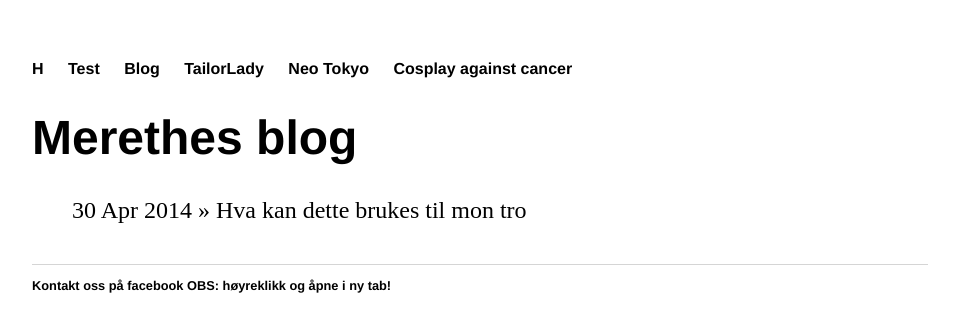
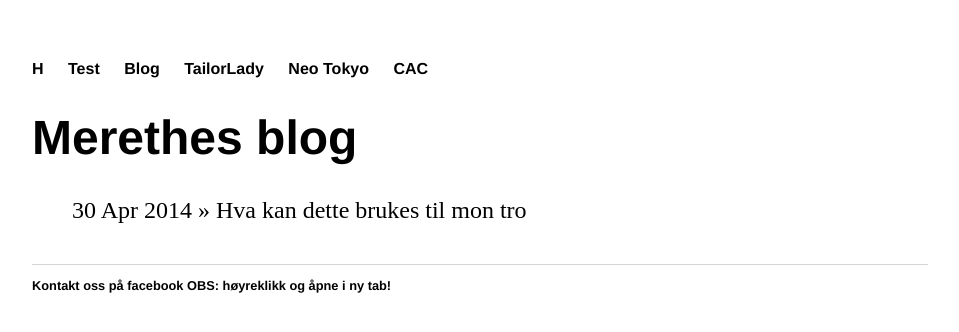
Before and after one commit to Varda84/Digicon_shop, a Jekyll site: the page built from blog/index.html, in a window 1280 px wide. Shown: the top 332 px of the page, without its empty margins (160-1119 px from the left). Built offline with Jekyll 4.4.1, drawn with Linux system fonts in a browser that asks for light colours.

Commit message:
Update default.html

```diff
--- a/_layouts/default.html
+++ b/_layouts/default.html
@@ -13,7 +13,7 @@
 	        		<li><a href="/blog">Blog</a></li>
 				<li><a href="/tailorlady">TailorLady</a></li>
 				<li><a href="/neotokyo">Neo Tokyo</a></li>
-				<li><a href="Cosplay Against Cancer">Cosplay against cancer</a></li>
+				<li><a href="Cosplay Against Cancer">CAC</a></li>
 	    		</ul>
 			</nav>
 			<div class="container">
```
